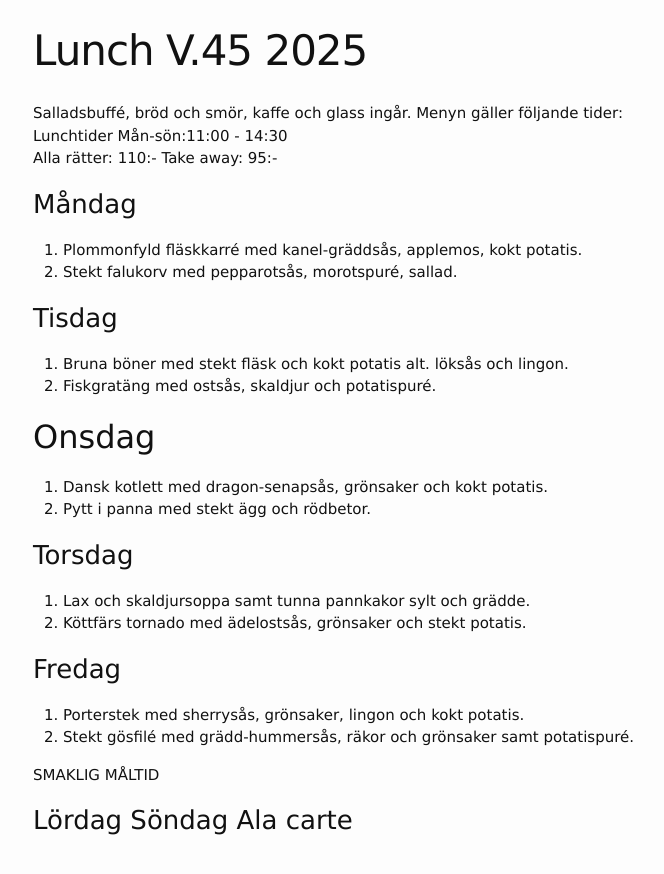
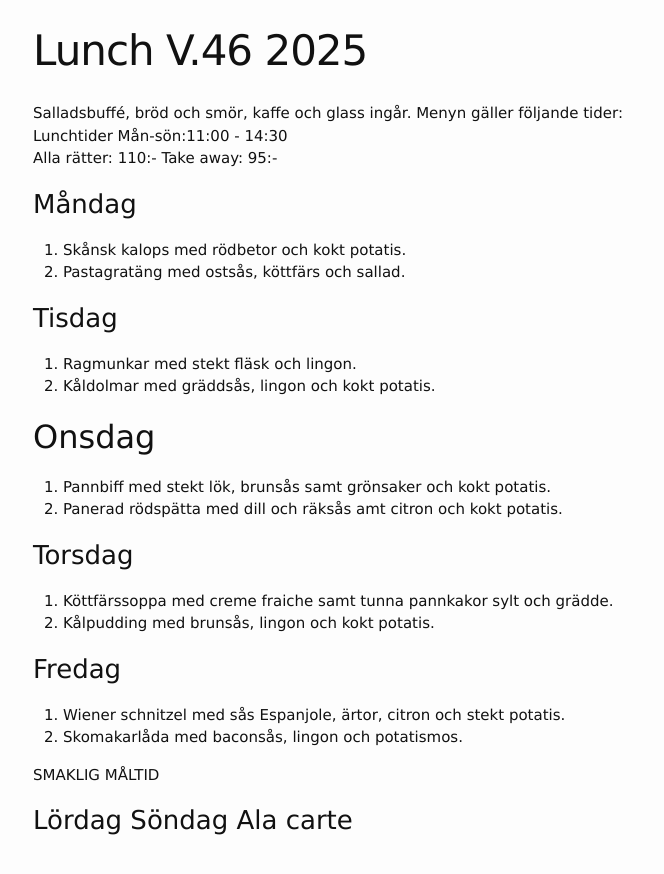
Before and after one commit to FarInn62/farinn62.github.io, a Jekyll site: the page built from lunch.md, in a window 1280 px wide. Shown: the top 874 px of the page, without its empty margins (237-901 px from the left). Built offline with Jekyll 4.4.1, drawn with Linux system fonts in a browser that asks for light colours.

Commit message:
Revise lunch menu to version 46 for 2025
Updated lunch menu for 2025, changing dish options for each day.

```diff
--- a/lunch.md
+++ b/lunch.md
@@ -1,6 +1,6 @@
 ---
 layout: foodmenu
-title: Lunch V.45 2025
+title: Lunch V.46 2025
 
 permalink: /lunch/
 published: true
@@ -12,27 +12,27 @@ Alla rätter: 110:- Take away: 95:-
 
 ### Måndag
 
-1. Plommonfyld fläskkarré med kanel-gräddsås, applemos, kokt potatis.
-2. Stekt falukorv med pepparotsås, morotspuré, sallad.
+1. Skånsk kalops med rödbetor och kokt potatis.
+2. Pastagratäng med ostsås, köttfärs och sallad.
 
 ### Tisdag
 
-1. Bruna böner med stekt fläsk och kokt potatis alt. löksås och lingon.
-2. Fiskgratäng med ostsås, skaldjur och potatispuré.
+1. Ragmunkar med stekt fläsk och lingon.
+2. Kåldolmar med gräddsås, lingon och kokt potatis.
 
 ## Onsdag
-1. Dansk kotlett med dragon-senapsås, grönsaker och kokt potatis.
-2. Pytt i panna med stekt ägg och rödbetor.
+1. Pannbiff med stekt lök, brunsås samt grönsaker och kokt potatis.
+2. Panerad rödspätta med dill och räksås amt citron och kokt potatis.
 
 ### Torsdag
 
-1. Lax och skaldjursoppa samt tunna pannkakor sylt och grädde.
-2. Köttfärs tornado med ädelostsås, grönsaker och stekt potatis.
+1. Köttfärssoppa med creme fraiche samt tunna pannkakor sylt och grädde.
+2. Kålpudding med brunsås, lingon och kokt potatis.
 
 ### Fredag
 
-1. Porterstek med sherrysås, grönsaker, lingon och kokt potatis.
-2. Stekt gösfilé med grädd-hummersås, räkor och grönsaker samt potatispuré.
+1. Wiener schnitzel med sås Espanjole, ärtor, citron och stekt potatis.
+2. Skomakarlåda med baconsås, lingon och potatismos.
 
 SMAKLIG MÅLTID
 
```
